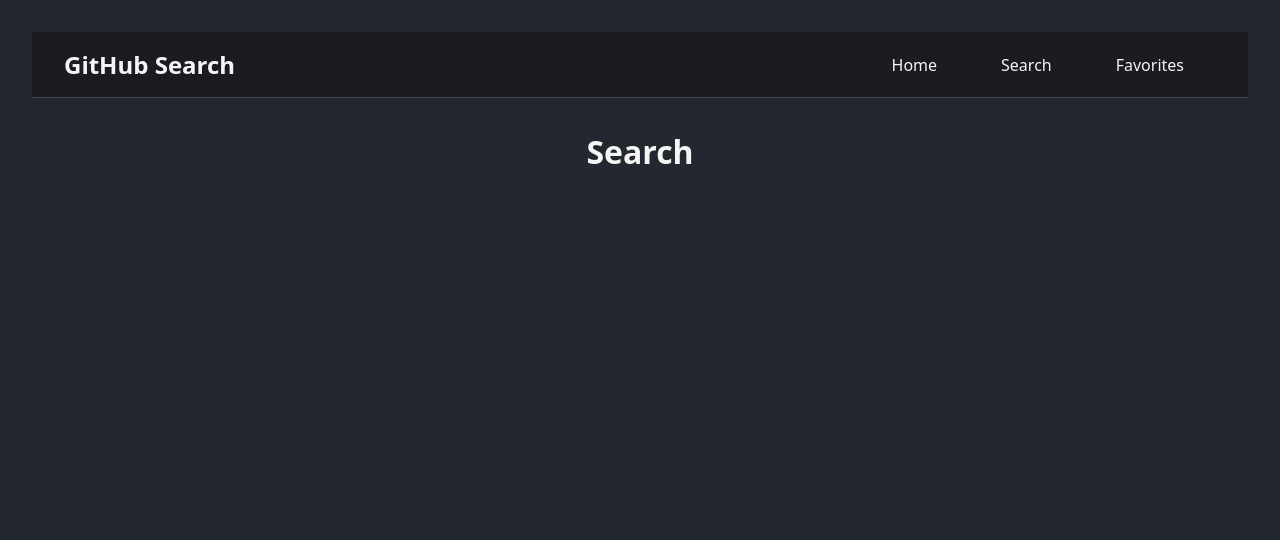
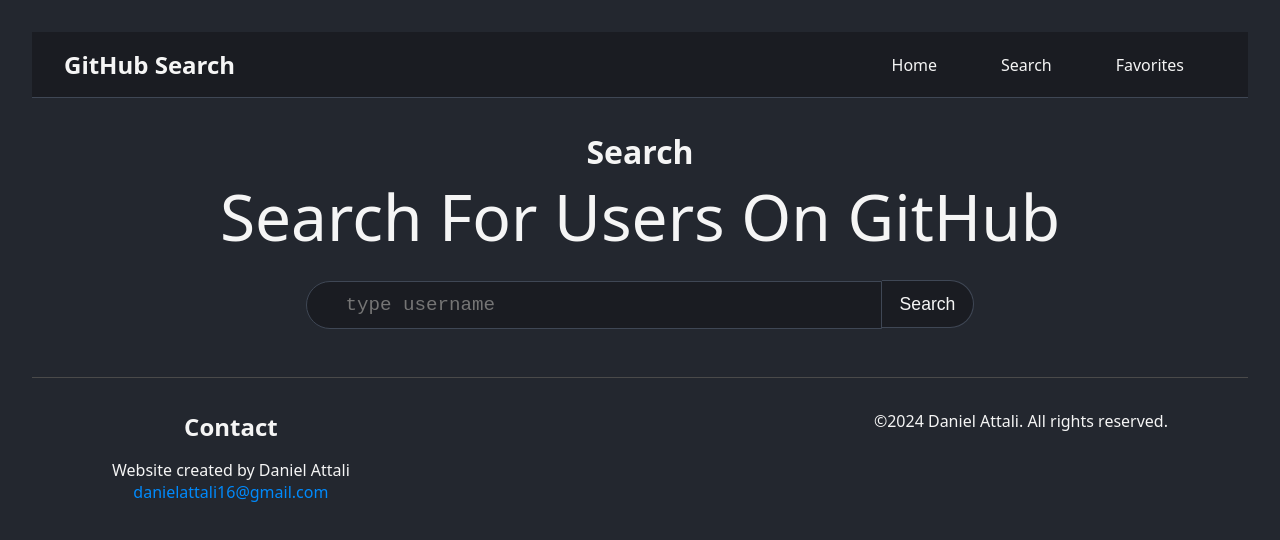
Before and after one commit to dattali18/GitHub-user-search, a React (Vite) app: page /search in a window 1280 px wide. Shown: the top 540 px of the page. Built offline with nearby package versions, Linux system fonts and the light colour scheme.

Commit message:
started working on the <Search /> page

```diff
--- a/src/components/footer/footer.css
+++ b/src/components/footer/footer.css
@@ -0,0 +1,19 @@
+/* footer */
+footer {
+  display: flex;
+  justify-content: space-between;
+  align-items: bottom;
+
+  border-top: 1px solid var(--grey);
+
+  margin: 1rem 0;
+  padding: 2rem 5rem;
+}
+
+.footer-info-header {
+  margin: 0 0 1rem 0;
+}
+
+.footer-info-email {
+  color: var(--blue);
+}
--- a/src/components/footer/footer.jsx
+++ b/src/components/footer/footer.jsx
@@ -0,0 +1,21 @@
+// Styles
+import "./footer.css";
+
+const footer = () => {
+  return (
+    <>
+      <footer>
+        <div className="footer-info">
+          <h2 className="footer-info-header">Contact</h2>
+          <p>Website created by Daniel Attali</p>
+          <p className="footer-info-email">danielattali16@gmail.com</p>
+        </div>
+        <div className="footer-copyright">
+          <p>&copy;2024 Daniel Attali. All rights reserved.</p>
+        </div>
+      </footer>
+    </>
+  );
+};
+
+export default footer;
--- a/src/components/layout/layout.css
+++ b/src/components/layout/layout.css
@@ -1,5 +1,3 @@
 .main {
-    min-height: 100vh;
-
     padding: 2rem 2rem;
 }
--- a/src/components/layout/layout.jsx
+++ b/src/components/layout/layout.jsx
@@ -2,6 +2,7 @@
 import { Outlet } from "react-router";
 
 // Components
+import Footer from "../footer/footer.jsx";
 import Header from "../header/header.jsx";
 
 // Styles
@@ -14,6 +15,7 @@
       <div className="main">
         <Outlet />
       </div>
+      <Footer />
     </>
   );
 };
--- a/src/index.css
+++ b/src/index.css
@@ -4,6 +4,7 @@
   -webkit-font-smoothing: antialiased;
   -moz-osx-font-smoothing: grayscale;
 
+  /* colors */
   --dark-bg: #23272f;
   --dark-bg-secondary: #1a1c22;
   --secondary-color: #3f4755;
@@ -17,6 +18,9 @@
   --white: #f5f5f5;
   --black: #000;
   --purple: #5856d6;
+
+  /* const */
+  --border-radius: 2em;
 }
 
 * {
@@ -25,11 +29,15 @@
   box-sizing: border-box;
 }
 
+body {
+  background-color: var(--dark-bg);
+}
+
 #root {
   font-family: system-ui, -apple-system, BlinkMacSystemFont, "Segoe UI", Roboto,
     Oxygen, Ubuntu, Cantarell, "Open Sans", "Helvetica Neue", sans-serif;
 
-  min-height: 100vh;
+  /* min-height: 100vh; */
 
   color: var(--white);
   background-color: var(--dark-bg);
--- a/src/pages/home/home.css
+++ b/src/pages/home/home.css
@@ -1,12 +1,28 @@
+.home {
+  /* make the height take 100% of the viewport */
+  min-height: 60vh;
+
+  display: flex;
+  flex-direction: column;
+  align-items: center;
+  justify-content: space-between;
+}
+
 .home-title {
   font-size: 2em;
   font-weight: bold;
-  margin-bottom: 1em;
+  /* margin-bottom: 1em; */
+}
+
+.home-legend {
+  font-size: 4em;
+  font-weight: 500;
+  /* margin-bottom: 1em; */
 }
 
 .home-paragraph {
-  font-size: 1.3em;
-  margin-bottom: 1em;
+  font-size: 1.7em;
+  /* margin-bottom: 1em; */
 }
 
 .home-button {
@@ -28,15 +44,3 @@
 .home-button:hover {
   opacity: 0.9;
 }
-
-.home-div {
-  display: flex;
-  flex-direction: column;
-  align-items: start;
-  justify-content: space-around;
-
-  /* make the height take 100% of the parent container */
-  height: 100%;
-
-  padding: 0 24%;
-}
--- a/src/pages/home/home.jsx
+++ b/src/pages/home/home.jsx
@@ -6,26 +6,20 @@
 
 export default function Home() {
   return (
-    <>
-      <div className="home-div">
-        <h1 className="home-title">Home</h1>
+    // Home page
+    <div className="page">
+      <h1 className="page-title">Home</h1>
+      <div className="home">
+        <h1 className="home-legend">Welcome to GitHub Search</h1>
         <p className="home-paragraph">
-          This app allows you to search for GitHub users. To use the app, simply
-          enter the username of the GitHub user you want to search for in the
-          input field provided. Then, click on the "Search" button to retrieve
-          the user's information. Once you have searched for a user, you will
-          see their profile information displayed on the screen. This includes
-          their username, avatar, bio, and the number of followers they have.
-          You can also click on the "View Repositories" button to see a list of
-          the user's repositories. Each repository will display its name,
-          description, and the number of stars it has. Feel free to explore
-          different GitHub users by repeating the search process. Enjoy using
-          the app!
+          Search for your favorite user and repo on GitHub.
+          <br />
+          You can also search for repositories by topic.
         </p>
         <Link className="home-button" to="/search">
           Go to Search
         </Link>
       </div>
-    </>
+    </div>
   );
 }
--- a/src/pages/search/search.css
+++ b/src/pages/search/search.css
@@ -0,0 +1,95 @@
+/* search.css */
+
+/* Container for the search page */
+.search {
+  display: flex;
+  flex-direction: column;
+  align-items: center;
+  justify-content: center;
+  /* height: 100vh; */
+}
+
+.search-legend {
+  font-size: 4em;
+  font-weight: 500;
+  margin-bottom: 20px;
+}
+
+.search-form {
+  display: flex;
+  flex-direction: column;
+  align-items: center;
+  justify-content: center;
+}
+
+/* Search input */
+.search-input {
+  min-width: 30em;
+  min-height: 3rem;
+
+  padding: 0 2em;
+
+  border: 1px solid var(--secondary-color);
+
+  border-top-left-radius: var(--border-radius);
+  border-bottom-left-radius: var(--border-radius);
+
+  background-color: var(--dark-bg-secondary);
+
+  color: var(--white);
+
+  font-family: 'Fira Code', monospace;
+  font-size: 1.2em;
+}
+
+.search-input:focus {
+  outline: none;
+}
+
+/* Search button */
+.search-button {
+  min-height: 3rem;
+
+  padding: 0 1em;
+
+  font-size: 1.1em;
+
+  background-color: var(--dark-bg-secondary);
+  color: var(--white);
+  border: none;
+  border: 1px solid var(--secondary-color);
+  border-left: none;
+
+  /* border radius only on the right side of the button */
+  border-top-right-radius: var(--border-radius);
+  border-bottom-right-radius: var(--border-radius);
+
+  cursor: pointer;
+}
+
+/* hover effect for button */
+.search-button:hover {
+  background-color: var(--secondary-color);
+}
+
+.input-group {
+  display: flex;
+  align-items: center;
+  justify-content: center;
+
+  background-color: var(--dark-bg-secondary);
+}
+
+/* Search results */
+.search-results {
+  margin-top: 20px;
+  list-style-type: none;
+}
+
+/* Individual search result item */
+.search-result-item {
+  margin-bottom: 10px;
+  padding: 10px;
+  background-color: #f5f5f5;
+  border-radius: 4px;
+}
--- a/src/pages/search/search.jsx
+++ b/src/pages/search/search.jsx
@@ -1,7 +1,35 @@
+// Styles
+import "./search.css";
+
+const handleSubmit = (e) => {
+  e.preventDefault();
+  const search = e.target[0].value;
+  // make a request to the GitHub API
+  // print the search term for now
+  console.log(search);
+  e.target.reset();
+};
+
 export default function Search() {
   return (
-    <div>
-      <h1>Search</h1>
+    // Home page
+    <div className="page">
+      <h1 className="page-title">Search</h1>
+      <div className="search">
+        <form className="search-form" onSubmit={handleSubmit}>
+          <legend className="search-legend">Search For Users On GitHub</legend>
+          <div className="form-group">
+            <input
+              className="search-input"
+              type="text"
+              placeholder="type username"
+            />
+            <button className="search-button" type="submit">
+              Search
+            </button>
+          </div>
+        </form>
+      </div>
     </div>
   );
 }
```
Also changed, not shown: 1 other file (tests, documents, lock files or other folders).
